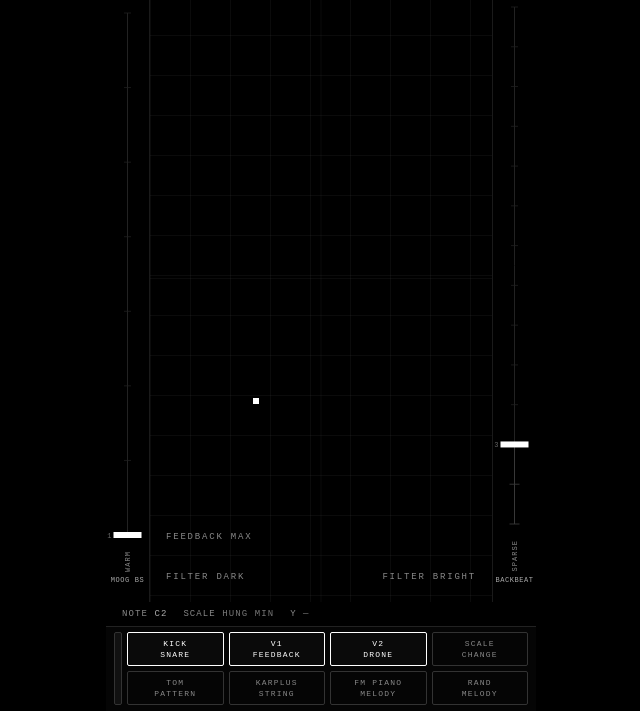
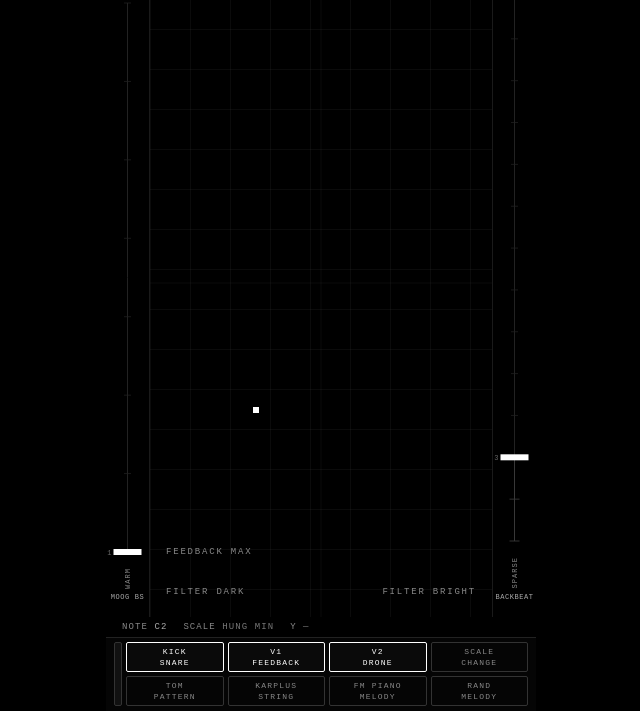
Before and after one commit to humvolt-lab/polyptych, a plain HTML site: page index.html in a window 1280 px wide. Both pictures are taken after a click on the button "INITIALIZE AUDIO". Shown: the part 89-800 px from the top of the page, without its empty margins (319-959 px from the left). Drawn offline with Linux system fonts and the light colour scheme.

Commit message:
Update index.html

```diff
--- a/index.html
+++ b/index.html
@@ -72,7 +72,7 @@
 
   /* TOP BAR */
   #topbar {
-    height:44px; display:flex; align-items:center;
+    height:38px; display:flex; align-items:center;
     justify-content:space-between;
     padding:0 16px;
     border-bottom:0.5px solid #222;
@@ -132,8 +132,8 @@
     flex-shrink:0;
     display:grid;
     grid-template-columns: 8px repeat(4, 1fr);
-    grid-template-rows: 34px 34px;
-    gap:5px; padding:5px 8px 6px;
+    grid-template-rows: 30px 30px;
+    gap:4px; padding:4px 8px 5px;
     border-top:0.5px solid #222;
     background:#050505; z-index:10;
   }
@@ -144,7 +144,7 @@
     margin-bottom:-2px;
   }
   .ctrl-btn {
-    height:34px; border:0.5px solid #333;
+    height:30px; border:0.5px solid #333;
     background:transparent; color:#888;
     font-family:'Courier New',monospace;
     font-size:8px; letter-spacing:0.15em;
@@ -173,7 +173,7 @@
 
   /* STATUS ROW */
   #status-row {
-    height:24px; display:flex; align-items:center;
+    height:20px; display:flex; align-items:center;
     padding:0 16px; gap:16px;
     background:#000; flex-shrink:0;
   }
@@ -185,7 +185,7 @@
   #piano-col {
     width:44px; flex-shrink:0;
     display:flex; flex-direction:column; align-items:center;
-    padding:10px 0 6px; background:#000;
+    padding:6px 0 4px; background:#000;
     border-right:0.5px solid #1a1a1a; z-index:10; gap:4px;
   }
   #piano-canvas-wrap {
@@ -214,7 +214,7 @@
   #snare-col {
     width:44px; flex-shrink:0;
     display:flex; flex-direction:column; align-items:center;
-    padding:10px 0 6px; background:#000;
+    padding:6px 0 4px; background:#000;
     border-left:0.5px solid #1a1a1a; z-index:10; gap:4px;
   }
   .scol-label {
```
